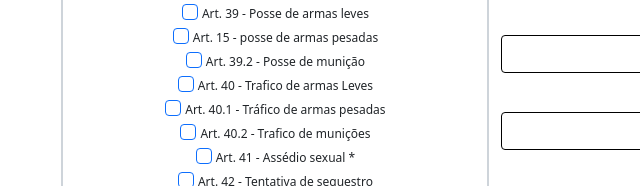
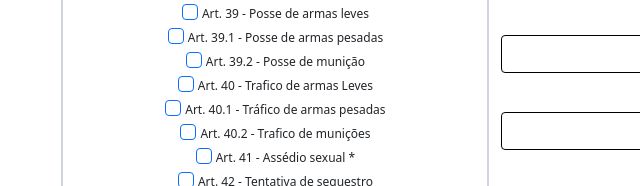
Before and after one commit to filipyrod/calculadora-flow, a plain HTML site: page index.html in a window 1280 px wide. Shown: the part 214-400 px from the top of the page, 364-1004 px from the left. Drawn offline with nearby package versions, Linux system fonts and the light colour scheme.

Commit message:
Update index.html

```diff
--- a/index.html
+++ b/index.html
@@ -866,8 +866,8 @@ label {
                 <label class="form-check-label" title="Refere-se à propriedade ou detenção ilegal de armas de fogo de pequeno porte, como pistolas ou revólveres." for="Art. 39 - Posse de armas leves">Art. 39 - Posse de armas leves</label>
             </div>
             <div class="col col-md-12">
-                <input id="Art. 39.1 - posse de armas pesadas" type="checkbox" class="form-check-input" name="crime" value="40|40000|NA" onclick="calcular()">
-                <label class="form-check-label" title="Refere-se à propriedade ou detenção ilegal de armas de fogo de grande porte, como fuzis e metralhadoras.	" for="Art. 39.1 - posse de armas pesadas">Art. 15 - posse de armas pesadas</label>
+                <input id="Art. 39.1 - Posse de armas pesadas" type="checkbox" class="form-check-input" name="crime" value="40|40000|NA" onclick="calcular()">
+                <label class="form-check-label" title="Refere-se à propriedade ou detenção ilegal de armas de fogo de grande porte, como fuzis e metralhadoras.	" for="Art. 39.1 - Posse de armas pesadas">Art. 39.1 - Posse de armas pesadas</label>
             </div>
             <div class="col col-md-12">
                 <input id="Art. 39.2 - Posse de munição" type="checkbox" class="form-check-input" name="crime" value="45|40000|NA" onclick="calcular()">
```
